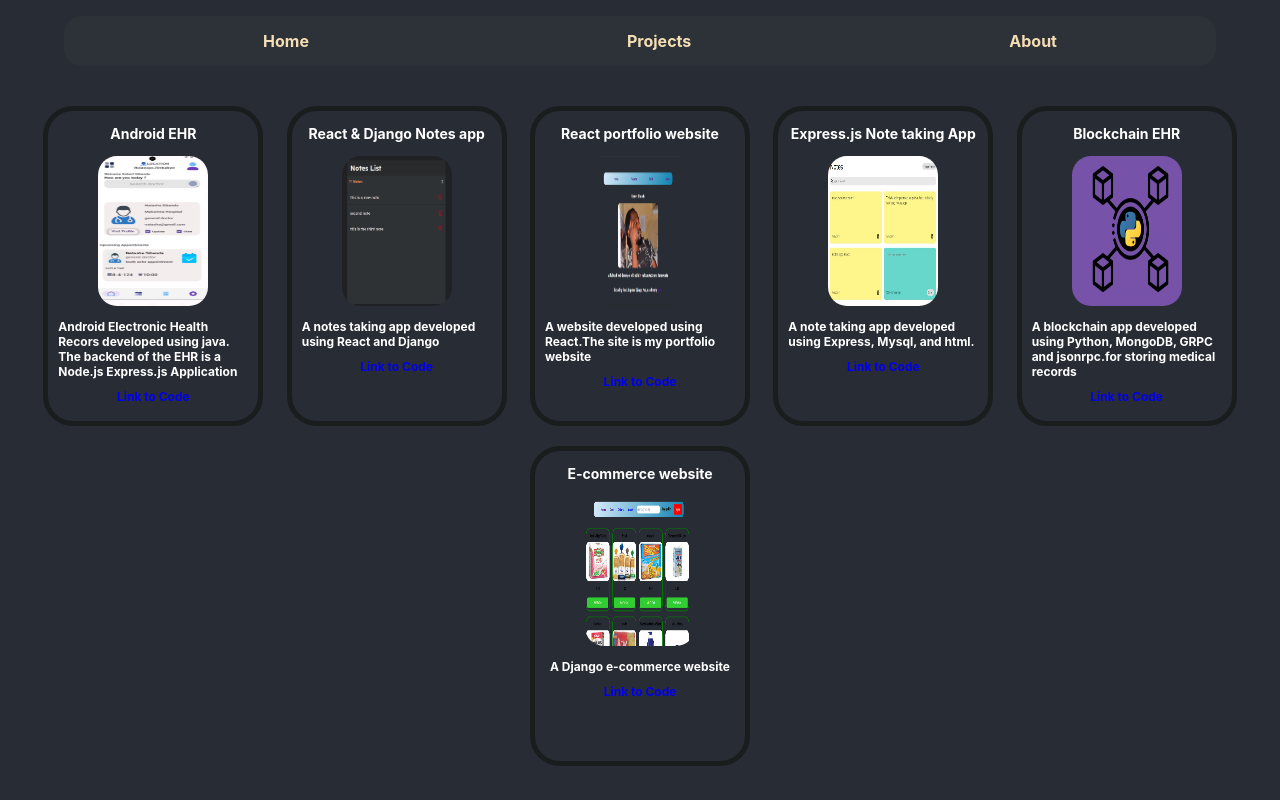
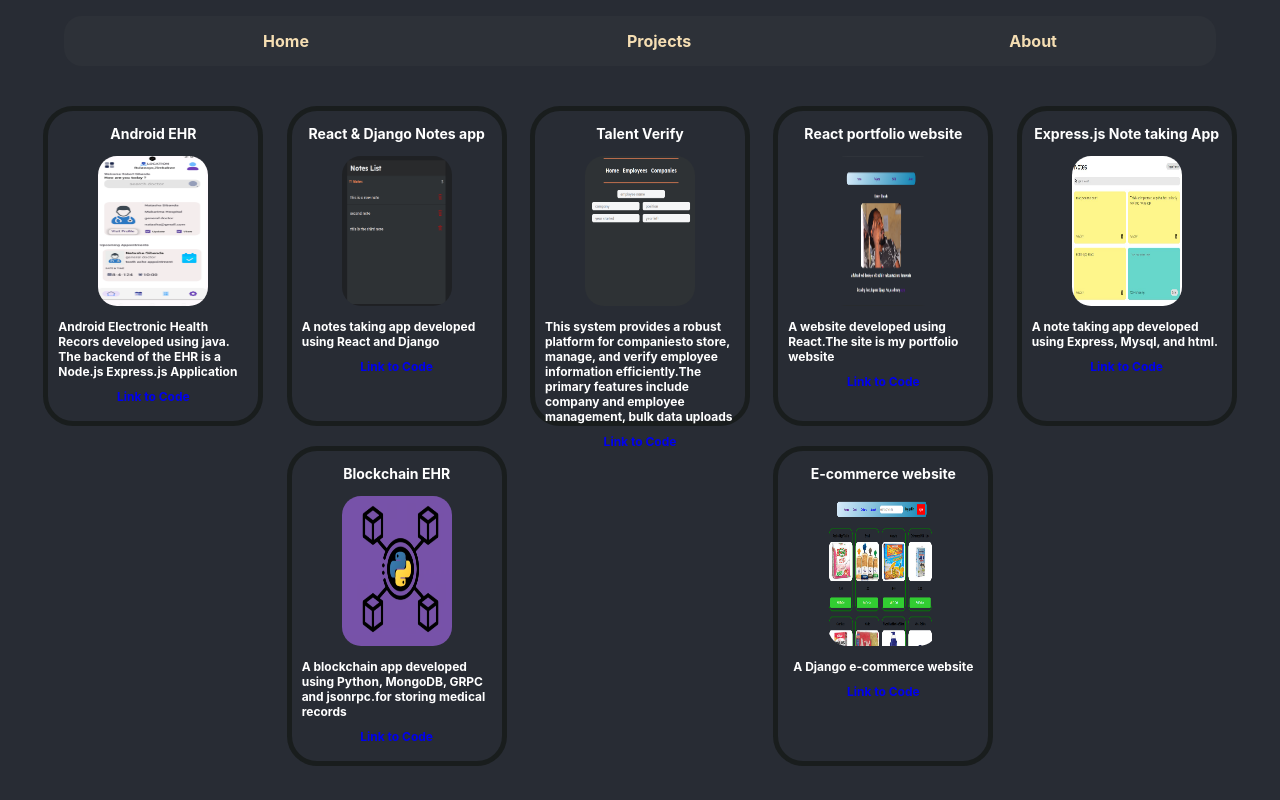
Before and after one commit to robertsibanda/portfolio, a React (Create React App) app: page /projects in a window 1280 px wide. Built offline with nearby package versions, Linux system fonts and the light colour scheme.

Commit message:
added talent_verify project

```diff
--- a/src/components/Projects.jsx
+++ b/src/components/Projects.jsx
@@ -6,6 +6,7 @@ import android_ehr from "../images/patient_home.png"
 import commerce from "../images/commerce.png"
 import notes from "../images/notes-app-react.jpg"
 import django_React from "../images/django_react.png"
+import talent_verify from "../images/taltent_verify.png"
 
 
 const ProjectDisplayItem =  ( { item  }) => (
@@ -43,6 +44,16 @@ export default function Projects() {
       description : "A notes taking app developed using React and Django",
       scrCode : "https://github.com/robertsibanda/react_django_notes_app",
       imageSrc : django_React
+    },
+
+
+    {
+      title : "Talent Verify",
+      description : "This system provides a robust platform for companies"+
+       "to store, manage, and verify employee information efficiently."+
+       "The primary features include company and employee management, bulk data uploads",
+      scrCode : "https://github.com/robertsibanda/talent_verify",
+      imageSrc : talent_verify
     },
 
     {
```
Also changed, not shown: src/images/taltent_verify.png (added).
